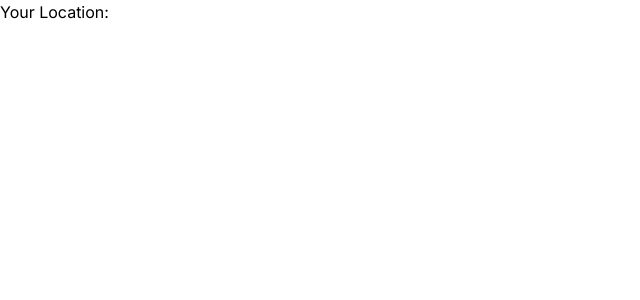
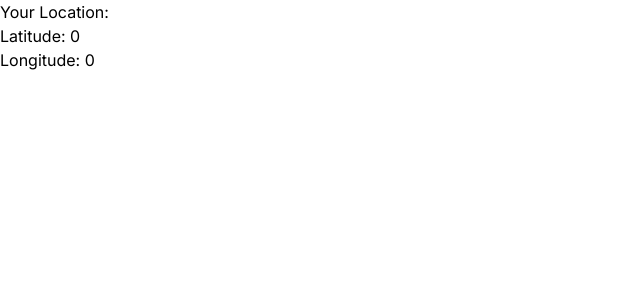
Before and after one commit to alwirifa/geoLocation, a Next.js app: page / in a window 1280 px wide. Shown: the top 300 px of the page, without its empty margins (0-640 px from the left). Built offline with nearby package versions, Linux system fonts and the light colour scheme; no server answers.

Commit message:
get user location

```diff
--- a/app/page.tsx
+++ b/app/page.tsx
@@ -1,20 +1,28 @@
 "use client"
 
-import { useEffect, useState } from 'react';
+// Import necessary React modules
+import React, { useEffect, useState } from 'react';
 
-const GeofenceApp: React.FC = () => {
-  const [userLocation, setUserLocation] = useState<{ latitude: number; longitude: number } | null>(null);
+// Define the functional component
+const Page: React.FC = () => {
+  // Define state variables to store user location data
+  const [userLocation, setUserLocation] = useState<{ latitude: number; longitude: number }>({
+    latitude: 0,
+    longitude: 0,
+  });
 
-  useEffect(() => {
-    const requestLocation = () => {
+  // Define a function to get the user's location
+  const getUserLocation = () => {
     if (navigator.geolocation) {
       navigator.geolocation.getCurrentPosition(
         (position) => {
-            const { latitude, longitude } = position.coords;
-            setUserLocation({ latitude, longitude });
+          setUserLocation({
+            latitude: position.coords.latitude,
+            longitude: position.coords.longitude,
+          });
         },
         (error) => {
-            console.error('Error getting location:', error.message);
+          console.error('Error getting user location:', error);
         }
       );
     } else {
@@ -22,65 +30,29 @@ const GeofenceApp: React.FC = () => {
     }
   };
 
-    const locationInterval = setInterval(requestLocation, 5000);
+  // useEffect to run the getUserLocation initially and set up the interval
+  useEffect(() => {
+    getUserLocation(); // Get user location initially
 
-    return () => clearInterval(locationInterval);
-  }, []); // useEffect hanya dijalankan pada mounting komponen
+    const intervalId = setInterval(() => {
+      getUserLocation(); // Get user location every 3 seconds
+    }, 3000);
 
-  useEffect(() => {
-    if (userLocation && isInsideGeofence(userLocation.latitude, userLocation.longitude)) {
-      showNotification('You are inside the geofence!');
-    }
-  }, [userLocation]);
+    // Clean up the interval when the component is unmounted
+    return () => clearInterval(intervalId);
+  }, []); // Empty dependency array ensures the effect runs only once on mount
 
-  const isInsideGeofence = (latitude: number, longitude: number) => {
-    const geofenceLatitude = -6.925526250146626;
-    const geofenceLongitude = 107.66500627780277;
-    const radius = 10; // 10 meter radius
-
-    const distance = haversine(latitude, longitude, geofenceLatitude, geofenceLongitude);
-
-    return distance <= radius;
-  };
-
-  const showNotification = (message: string) => {
-    if (Notification.permission === 'granted') {
-      new Notification(message);
-    } else if (Notification.permission !== 'denied') {
-      Notification.requestPermission().then((permission) => {
-        if (permission === 'granted') {
-          new Notification(message);
-        }
-      });
-    }
-  };
-
-  const haversine = (lat1: number, lon1: number, lat2: number, lon2: number) => {
-    const toRadians = (angle: number) => (angle * Math.PI) / 180;
-
-    const R = 6371; // Radius bumi dalam kilometer
-    const dLat = toRadians(lat2 - lat1);
-    const dLon = toRadians(lon2 - lon1);
-    const a =
-      Math.sin(dLat / 2) * Math.sin(dLat / 2) +
-      Math.cos(toRadians(lat1)) * Math.cos(toRadians(lat2)) * Math.sin(dLon / 2) * Math.sin(dLon / 2);
-    const c = 2 * Math.atan2(Math.sqrt(a), Math.sqrt(1 - a));
-
-    const distance = R * c * 1000; // Mengonversi ke meter
-    return distance;
-  };
-
+  // Return the JSX structure
   return (
     <div>
       <p>Your Location:</p>
-      {userLocation && (
-        <div>
       <p>Latitude: {userLocation.latitude}</p>
       <p>Longitude: {userLocation.longitude}</p>
-        </div>
-      )}
+
+      {/* Button is not needed anymore, as we are updating location automatically */}
     </div>
   );
 };
 
-export default GeofenceApp;
+// Export the component as the default export
+export default Page;
```
Lines whose indentation alone changed are shown as unchanged.
